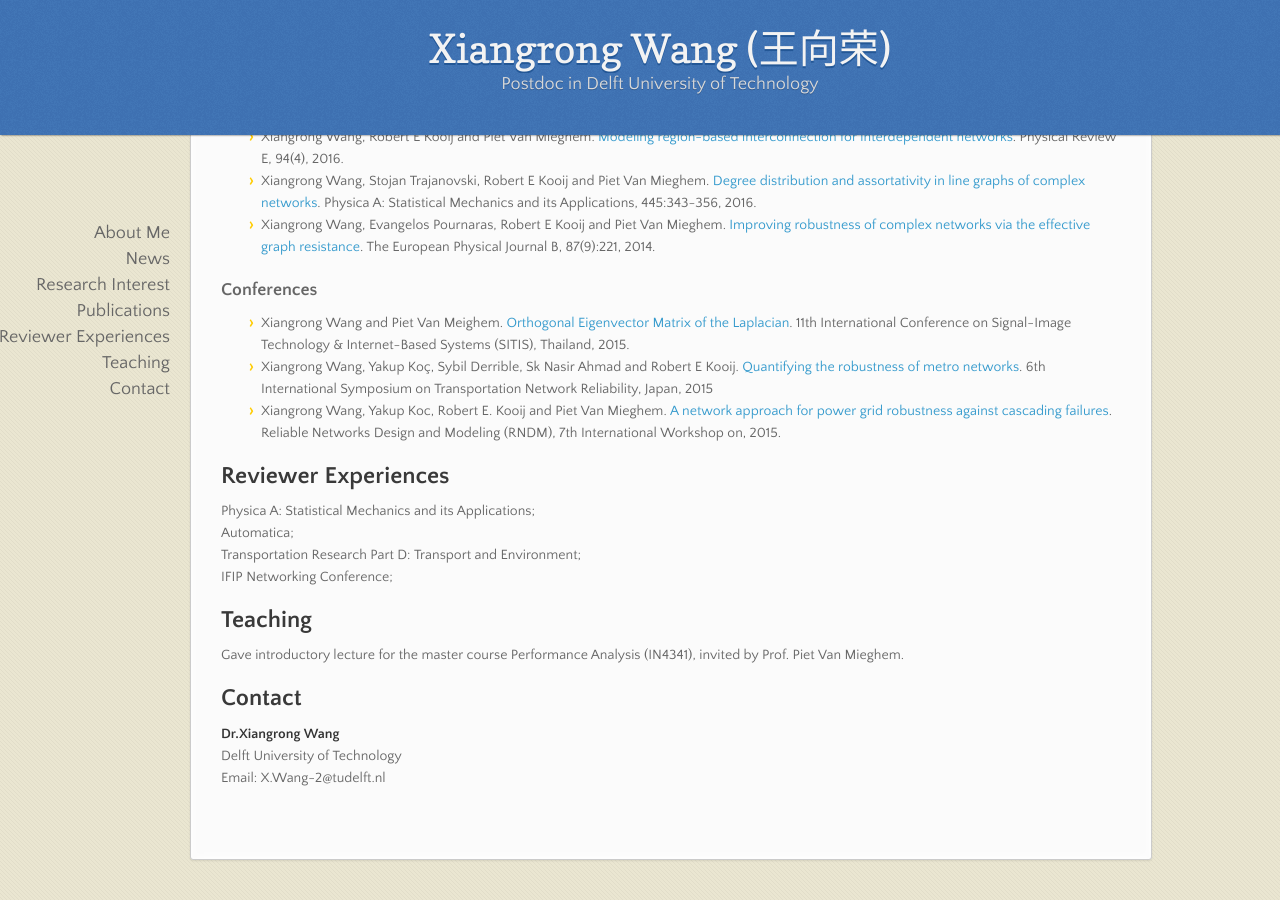
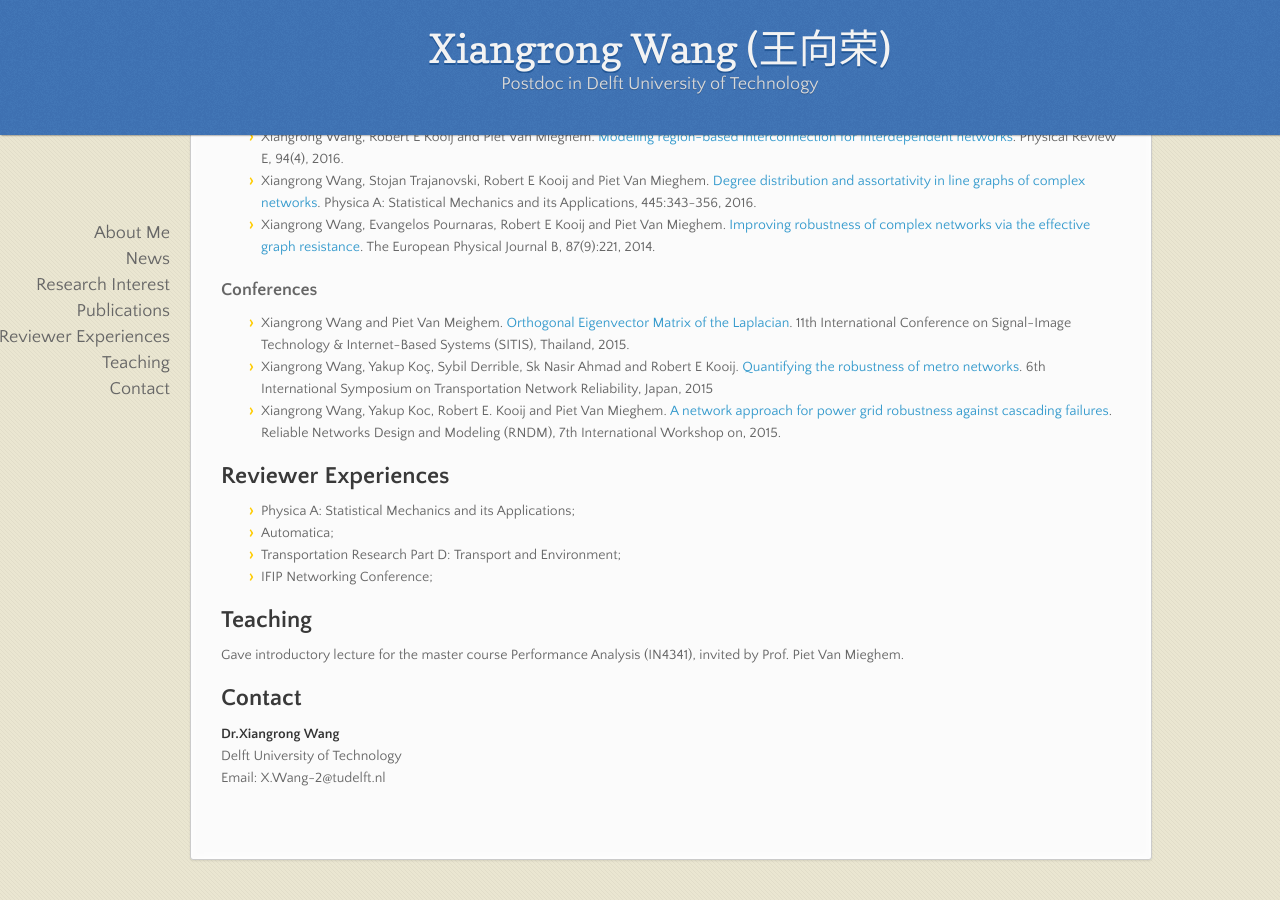
Before and after one commit to xiangrongwang/xiangrongwang.github.io, a Jekyll site: the page built from index.md, in a window 1280 px wide and 900 px high, scrolled down 709 px. Built offline with Jekyll 4.4.1, drawn with Linux system fonts in a browser that asks for light colours; nearby versions of some CDN libraries; our own code applies the rules of GitHub Pages for plain Markdown files.

```diff
--- a/index.md
+++ b/index.md
@@ -32,10 +32,10 @@ Her PhD topic focused on the robustness of networks,  from both theoretical and
 - Xiangrong Wang, Yakup Koc, Robert E. Kooij and Piet Van Mieghem. [A network approach for power grid robustness against cascading failures](http://ieeexplore.ieee.org/abstract/document/7325231/). Reliable Networks Design and Modeling (RNDM), 7th International Workshop on, 2015.
 
 ## Reviewer Experiences
-Physica A: Statistical Mechanics and its Applications;
-Automatica;
-Transportation Research Part D: Transport and Environment;
-IFIP Networking Conference;
+- Physica A: Statistical Mechanics and its Applications;
+- Automatica;
+- Transportation Research Part D: Transport and Environment;
+- IFIP Networking Conference;
 
 ## Teaching
 Gave introductory lecture for the master course Performance Analysis (IN4341), invited by Prof. Piet Van Mieghem.
```
